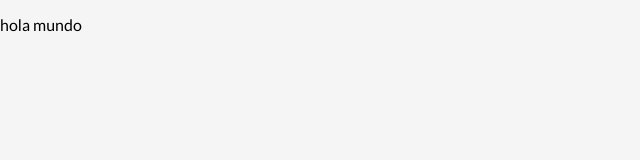
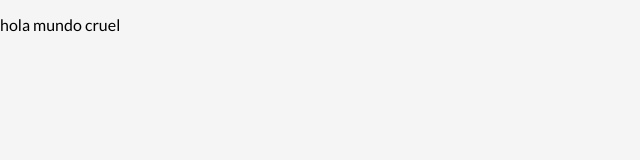
Before and after one commit to brunobenavent/control-gasto, a React (Vite) app: page / in a window 1280 px wide. Shown: the top 160 px of the page, without its empty margins (0-640 px from the left). Built offline with nearby package versions, Linux system fonts and the light colour scheme.

Commit message:
un simple cambio

```diff
--- a/src/App.jsx
+++ b/src/App.jsx
@@ -3,7 +3,7 @@ import React from 'react'
 const App = () => {
   return (
     <div>
-      <p>hola mundo</p>
+      <p>hola mundo cruel</p>
     </div>
   )
 }
```
